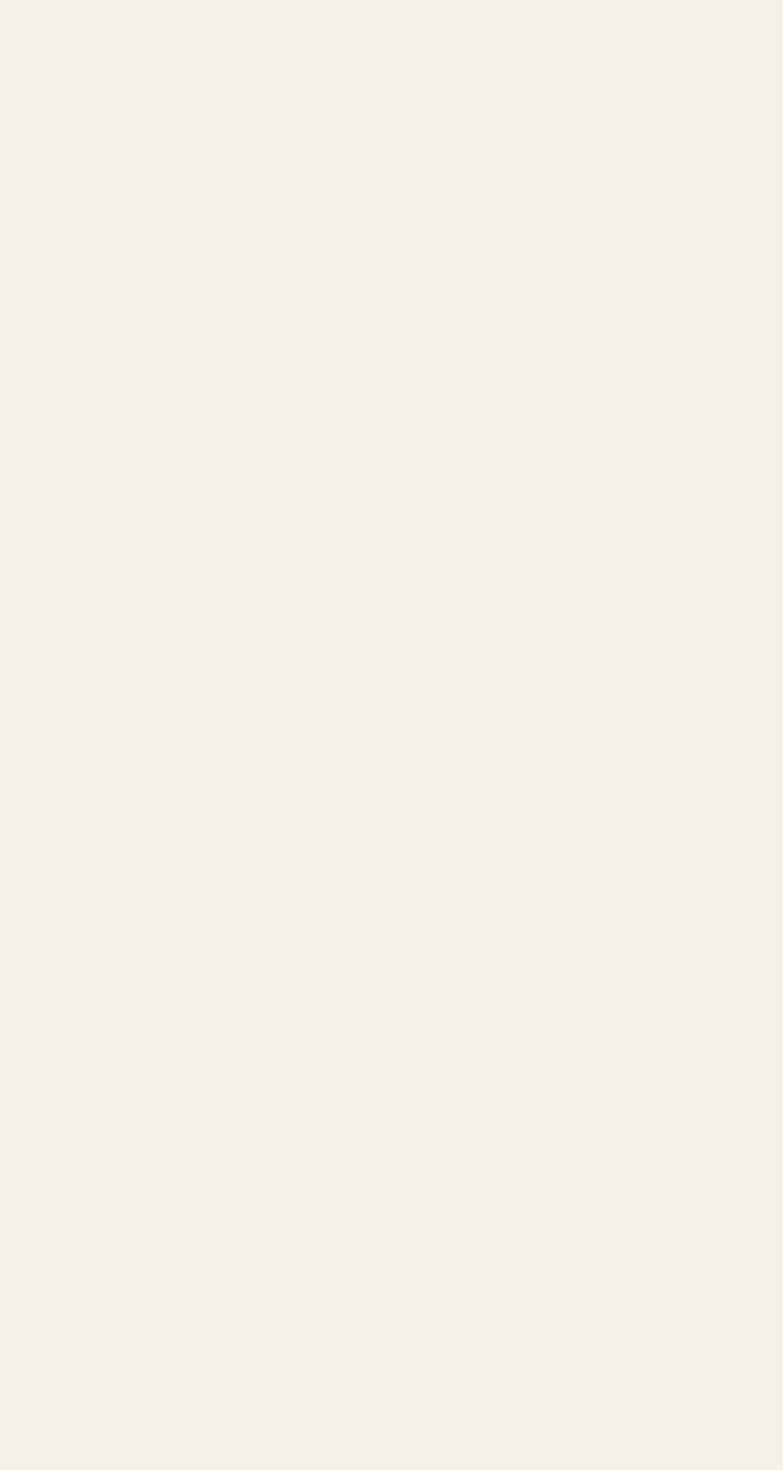
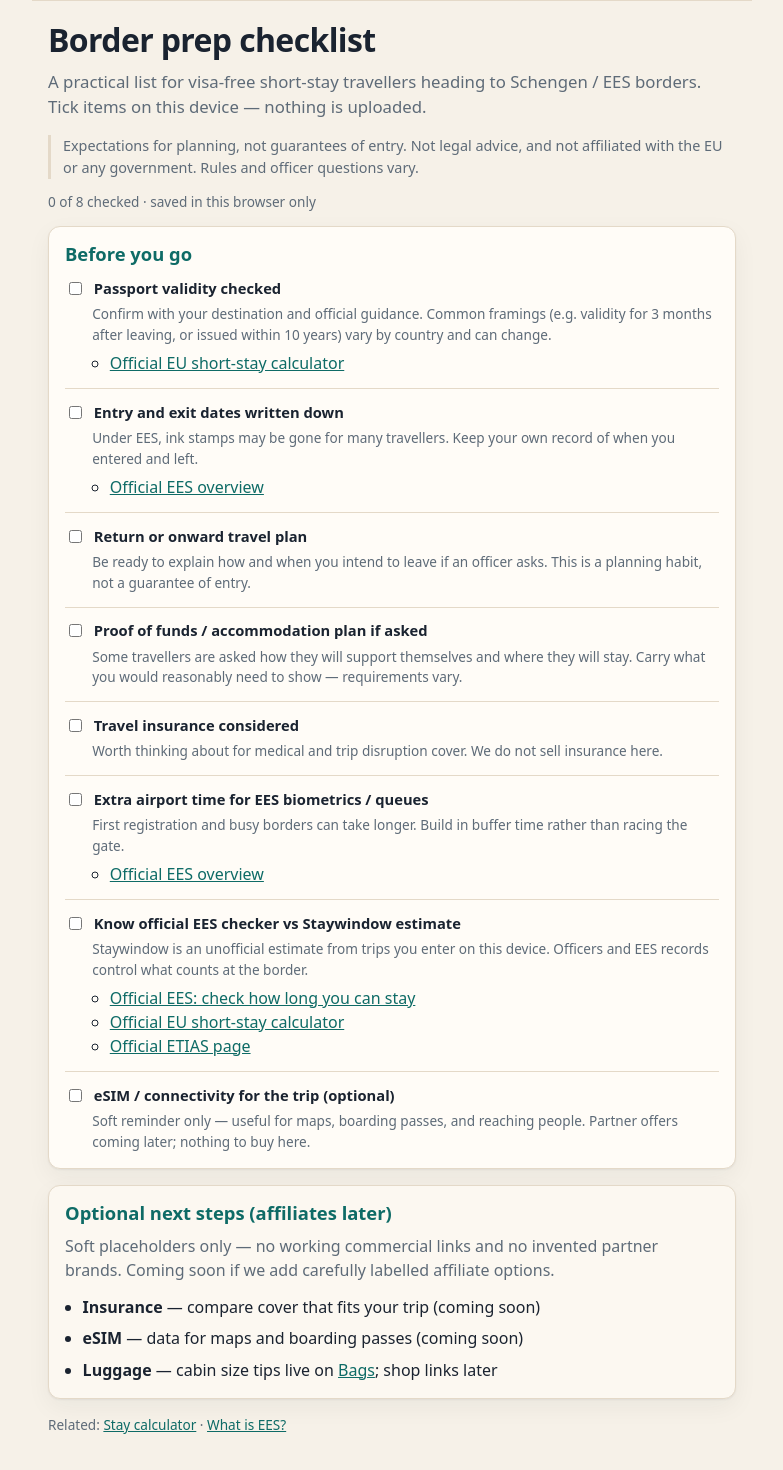
Before and after one commit to RoucherBuild/clearstay, a React (Vite) app: page /prep in a window 1280 px wide. Before the commit this address had no page. Shown: the part 60-1530 px from the top of the page, without its empty margins (248-1031 px from the left). Before the commit the page ends 800 px from the top, so only its background shows below. Built offline with nearby package versions, Linux system fonts and the light colour scheme.

Commit message:
Add border prep checklist page with on-device checkboxes.
New /prep route and nav link; official EU links only; affiliate next-steps placeholders without live partner URLs. Calculator math untouched.

```diff
--- a/src/App.css
+++ b/src/App.css
@@ -859,3 +859,79 @@
   margin-top: 0.75rem;
   font-size: 0.92rem;
 }
+
+/* Border prep checklist — warm paper */
+.prep-checklist h2,
+.prep-next-steps h2 {
+  color: var(--horizon);
+  margin-top: 0;
+}
+
+.prep-list {
+  list-style: none;
+  margin: 0;
+  padding: 0;
+}
+
+.prep-item {
+  padding: 0.85rem 0;
+  border-bottom: 1px solid var(--line);
+}
+
+.prep-item:last-child {
+  border-bottom: none;
+  padding-bottom: 0;
+}
+
+.prep-item:first-child {
+  padding-top: 0.25rem;
+}
+
+.prep-check {
+  margin: 0;
+}
+
+.prep-check input[type='checkbox'] {
+  width: auto;
+  max-width: none;
+  min-width: auto;
+  flex: 0 0 auto;
+  margin-top: 0.2rem;
+}
+
+.prep-label {
+  flex: 1 1 auto;
+  min-width: 0;
+  font-weight: 600;
+  color: var(--ink);
+  line-height: 1.35;
+}
+
+.prep-help {
+  margin: 0.35rem 0 0 1.7rem;
+}
+
+.prep-links {
+  margin: 0.35rem 0 0 1.7rem;
+}
+
+.prep-next-steps {
+  background: color-mix(in srgb, var(--card) 88%, var(--line));
+}
+
+.prep-placeholder-list {
+  margin: 0.5rem 0 0;
+}
+
+.prep-placeholder-list li + li {
+  margin-top: 0.45rem;
+}
+
+.prep-stay-link {
+  margin: 0.35rem 0 1rem;
+  font-size: 0.95rem;
+}
+
+.prep-ees-link {
+  margin: 0.65rem 0 0;
+}
--- a/src/App.tsx
+++ b/src/App.tsx
@@ -8,6 +8,7 @@ import { Bags } from './pages/Bags'
 import { Photo } from './pages/Photo'
 import { Guide90180 } from './pages/Guide90180'
 import { Faq } from './pages/Faq'
+import { Prep } from './pages/Prep'
 import { About } from './pages/About'
 import { Privacy } from './pages/Privacy'
 import { Terms } from './pages/Terms'
@@ -24,6 +25,7 @@ export default function App() {
         <Route path="/bags" element={<Bags />} />
         <Route path="/photo" element={<Photo />} />
         <Route path="/guide/90-180" element={<Guide90180 />} />
+        <Route path="/prep" element={<Prep />} />
         <Route path="/faq" element={<Faq />} />
         <Route path="/about" element={<About />} />
         <Route path="/privacy" element={<Privacy />} />
--- a/src/components/Layout.tsx
+++ b/src/components/Layout.tsx
@@ -9,6 +9,7 @@ const NAV = [
   { to: '/bags', label: 'Bags' },
   { to: '/photo', label: 'Photo' },
   { to: '/guide/90-180', label: '90/180' },
+  { to: '/prep', label: 'Prep' },
   { to: '/faq', label: 'FAQ' },
 ]
 
--- /dev/null
+++ b/src/lib/prepChecklist.ts
@@ -0,0 +1,107 @@
+import {
+  EU_EES_OVERVIEW,
+  EU_EES_STAY_CHECKER,
+  EU_ETIAS,
+  EU_SHORT_STAY_CALCULATOR,
+} from './officialLinks'
+
+export const PREP_STORAGE_KEY = 'staywindow.prep.v1'
+
+export type PrepCheckState = Record<string, boolean>
+
+export type PrepLink = {
+  label: string
+  href: string
+}
+
+export type PrepItem = {
+  id: string
+  label: string
+  help?: string
+  links?: PrepLink[]
+}
+
+/** Border-prep expectations for visa-free travellers — not legal requirements. */
+export const PREP_ITEMS: PrepItem[] = [
+  {
+    id: 'passport-validity',
+    label: 'Passport validity checked',
+    help: 'Confirm with your destination and official guidance. Common framings (e.g. validity for 3 months after leaving, or issued within 10 years) vary by country and can change.',
+    links: [
+      { label: 'Official EU short-stay calculator', href: EU_SHORT_STAY_CALCULATOR },
+    ],
+  },
+  {
+    id: 'entry-exit-dates',
+    label: 'Entry and exit dates written down',
+    help: 'Under EES, ink stamps may be gone for many travellers. Keep your own record of when you entered and left.',
+    links: [{ label: 'Official EES overview', href: EU_EES_OVERVIEW }],
+  },
+  {
+    id: 'onward-travel',
+    label: 'Return or onward travel plan',
+    help: 'Be ready to explain how and when you intend to leave if an officer asks. This is a planning habit, not a guarantee of entry.',
+  },
+  {
+    id: 'funds-accommodation',
+    label: 'Proof of funds / accommodation plan if asked',
+    help: 'Some travellers are asked how they will support themselves and where they will stay. Carry what you would reasonably need to show — requirements vary.',
+  },
+  {
+    id: 'travel-insurance',
+    label: 'Travel insurance considered',
+    help: 'Worth thinking about for medical and trip disruption cover. We do not sell insurance here.',
+  },
+  {
+    id: 'ees-airport-time',
+    label: 'Extra airport time for EES biometrics / queues',
+    help: 'First registration and busy borders can take longer. Build in buffer time rather than racing the gate.',
+    links: [{ label: 'Official EES overview', href: EU_EES_OVERVIEW }],
+  },
+  {
+    id: 'official-vs-estimate',
+    label: 'Know official EES checker vs Staywindow estimate',
+    help: 'Staywindow is an unofficial estimate from trips you enter on this device. Officers and EES records control what counts at the border.',
+    links: [
+      { label: 'Official EES: check how long you can stay', href: EU_EES_STAY_CHECKER },
+      { label: 'Official EU short-stay calculator', href: EU_SHORT_STAY_CALCULATOR },
+      { label: 'Official ETIAS page', href: EU_ETIAS },
+    ],
+  },
+  {
+    id: 'esim-connectivity',
+    label: 'eSIM / connectivity for the trip (optional)',
+    help: 'Soft reminder only — useful for maps, boarding passes, and reaching people. Partner offers coming later; nothing to buy here.',
+  },
+]
+
+export function loadPrepChecks(
+  storage: Pick<Storage, 'getItem'> = localStorage,
+): PrepCheckState {
+  try {
+    const raw = storage.getItem(PREP_STORAGE_KEY)
+    if (!raw) return {}
+    const parsed = JSON.parse(raw) as unknown
+    if (!parsed || typeof parsed !== 'object' || Array.isArray(parsed)) return {}
+    const out: PrepCheckState = {}
+    for (const [key, value] of Object.entries(parsed as Record<string, unknown>)) {
+      if (typeof key === 'string' && typeof value === 'boolean') {
+        out[key] = value
+      }
+    }
+    return out
+  } catch {
+    return {}
+  }
+}
+
+export function savePrepChecks(
+  state: PrepCheckState,
+  storage: Pick<Storage, 'setItem'> = localStorage,
+): void {
+  try {
+    storage.setItem(PREP_STORAGE_KEY, JSON.stringify(state))
+  } catch {
+    // ignore quota / private mode
+  }
+}
--- /dev/null
+++ b/src/pages/Prep.tsx
@@ -0,0 +1,117 @@
+import { useEffect, useState } from 'react'
+import { NavLink } from 'react-router-dom'
+import { RouteMeta } from '../components/RouteMeta'
+import {
+  PREP_ITEMS,
+  loadPrepChecks,
+  savePrepChecks,
+  type PrepCheckState,
+} from '../lib/prepChecklist'
+
+export function Prep() {
+  const [checks, setChecks] = useState<PrepCheckState>({})
+  const [hydrated, setHydrated] = useState(false)
+
+  useEffect(() => {
+    setChecks(loadPrepChecks())
+    setHydrated(true)
+  }, [])
+
+  useEffect(() => {
+    if (!hydrated) return
+    savePrepChecks(checks)
+  }, [checks, hydrated])
+
+  const toggle = (id: string) => {
+    setChecks((prev) => ({ ...prev, [id]: !prev[id] }))
+  }
+
+  const checkedCount = PREP_ITEMS.filter((item) => checks[item.id]).length
+
+  return (
+    <>
+      <RouteMeta
+        title="Border prep checklist — Staywindow"
+        description="On-device checklist to help visa-free travellers prepare for Schengen/EES borders. Expectations only — not legal advice."
+      />
+      <h1>Border prep checklist</h1>
+      <p className="lede">
+        A practical list for visa-free short-stay travellers heading to Schengen / EES borders.
+        Tick items on this device — nothing is uploaded.
+      </p>
+      <p className="disclaimer" role="note">
+        Expectations for planning, not guarantees of entry. Not legal advice, and not affiliated
+        with the EU or any government. Rules and officer questions vary.
+      </p>
+      <p className="muted small">
+        {checkedCount} of {PREP_ITEMS.length} checked · saved in this browser only
+      </p>
+
+      <section className="card prep-checklist" aria-labelledby="prep-list-title">
+        <h2 id="prep-list-title">Before you go</h2>
+        <ul className="prep-list">
+          {PREP_ITEMS.map((item) => {
+            const inputId = `prep-${item.id}`
+            const helpId = item.help ? `${inputId}-help` : undefined
+            return (
+              <li key={item.id} className="prep-item">
+                <label className="field checkbox-field prep-check">
+                  <input
+                    id={inputId}
+                    type="checkbox"
+                    checked={Boolean(checks[item.id])}
+                    onChange={() => toggle(item.id)}
+                    aria-describedby={helpId}
+                  />
+                  <span className="prep-label">{item.label}</span>
+                </label>
+                {item.help && (
+                  <p id={helpId} className="prep-help muted small">
+                    {item.help}
+                  </p>
+                )}
+                {item.links && item.links.length > 0 && (
+                  <ul className="link-list prep-links">
+                    {item.links.map((link) => (
+                      <li key={link.href}>
+                        <a href={link.href} target="_blank" rel="noopener noreferrer">
+                          {link.label}
+                        </a>
+                      </li>
+                    ))}
+                  </ul>
+                )}
+              </li>
+            )
+          })}
+        </ul>
+      </section>
+
+      <section className="card prep-next-steps" aria-labelledby="prep-next-title">
+        <h2 id="prep-next-title">Optional next steps (affiliates later)</h2>
+        <p className="muted">
+          Soft placeholders only — no working commercial links and no invented partner brands.
+          Coming soon if we add carefully labelled affiliate options.
+        </p>
+        <ul className="plain-list prep-placeholder-list">
+          <li>
+            <strong>Insurance</strong> — compare cover that fits your trip (coming soon)
+          </li>
+          <li>
+            <strong>eSIM</strong> — data for maps and boarding passes (coming soon)
+          </li>
+          <li>
+            <strong>Luggage</strong> — cabin size tips live on{' '}
+            <NavLink to="/bags">Bags</NavLink>; shop links later
+          </li>
+        </ul>
+      </section>
+
+      <p className="muted small">
+        Related: <NavLink to="/stay">Stay calculator</NavLink>
+        {' · '}
+        <NavLink to="/ees">What is EES?</NavLink>
+      </p>
+    </>
+  )
+}
--- a/src/pages/Privacy.tsx
+++ b/src/pages/Privacy.tsx
@@ -26,6 +26,10 @@ export function Privacy() {
           page URL so you can share a link.
         </li>
         <li>
+          <strong>Border prep checklist.</strong> Checked items on the prep page stay in{' '}
+          <code>localStorage</code> (<code>staywindow.prep.v1</code>) on this device only.
+        </li>
+        <li>
           <strong>No analytics in v1.</strong> We do not load tracking scripts.
         </li>
         <li>
--- a/src/pages/Stay.tsx
+++ b/src/pages/Stay.tsx
@@ -1,5 +1,5 @@
 import { useCallback, useEffect, useMemo, useState } from 'react'
-import { useNavigate, useLocation } from 'react-router-dom'
+import { NavLink, useNavigate, useLocation } from 'react-router-dom'
 import { RouteMeta } from '../components/RouteMeta'
 import { TermsGate } from '../components/TermsGate'
 import { EesCompanionCard } from '../components/EesCompanionCard'
@@ -192,6 +192,12 @@ function StayCalculator() {
 
       <NationalityRulesStrip />
 
+      <p className="prep-stay-link">
+        <NavLink to="/prep">Border prep checklist</NavLink>
+        {' — '}
+        <span className="muted">passport, dates, EES queues (on this device)</span>
+      </p>
+
       <div className="toolbar">
         <button type="button" className="btn btn-secondary" onClick={loadSample}>
           Load sample data
@@ -381,6 +387,11 @@ function StayCalculator() {
       {computed.ok && <StayTimeline trips={trips} asOf={asOf} />}
 
       <EesCompanionCard />
+
+      <p className="prep-ees-link muted small">
+        Planning the border day?{' '}
+        <NavLink to="/prep">Border prep checklist</NavLink>
+      </p>
     </>
   )
 }
```
Also changed, not shown: 1 other file (tests, documents, lock files or other folders).
